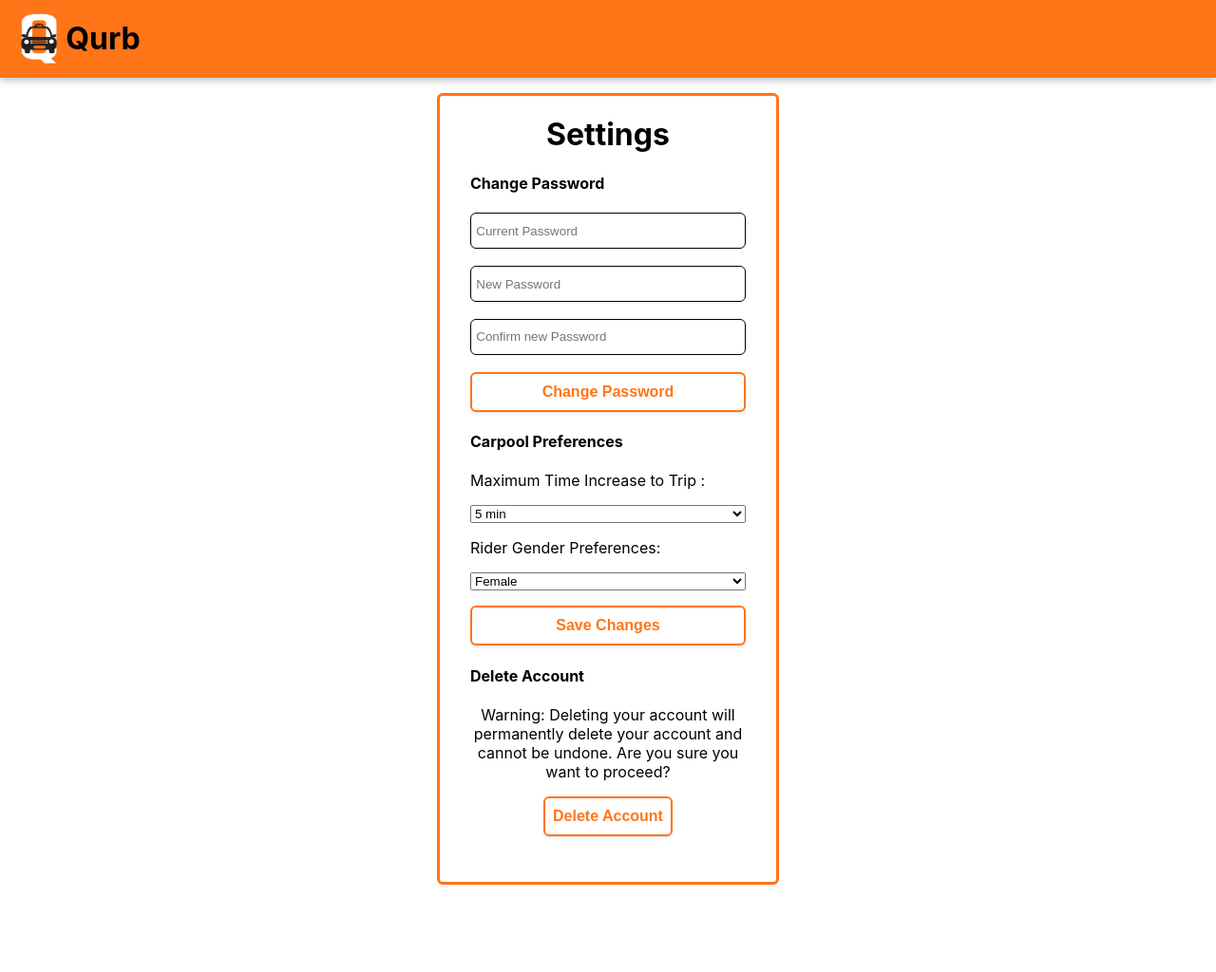
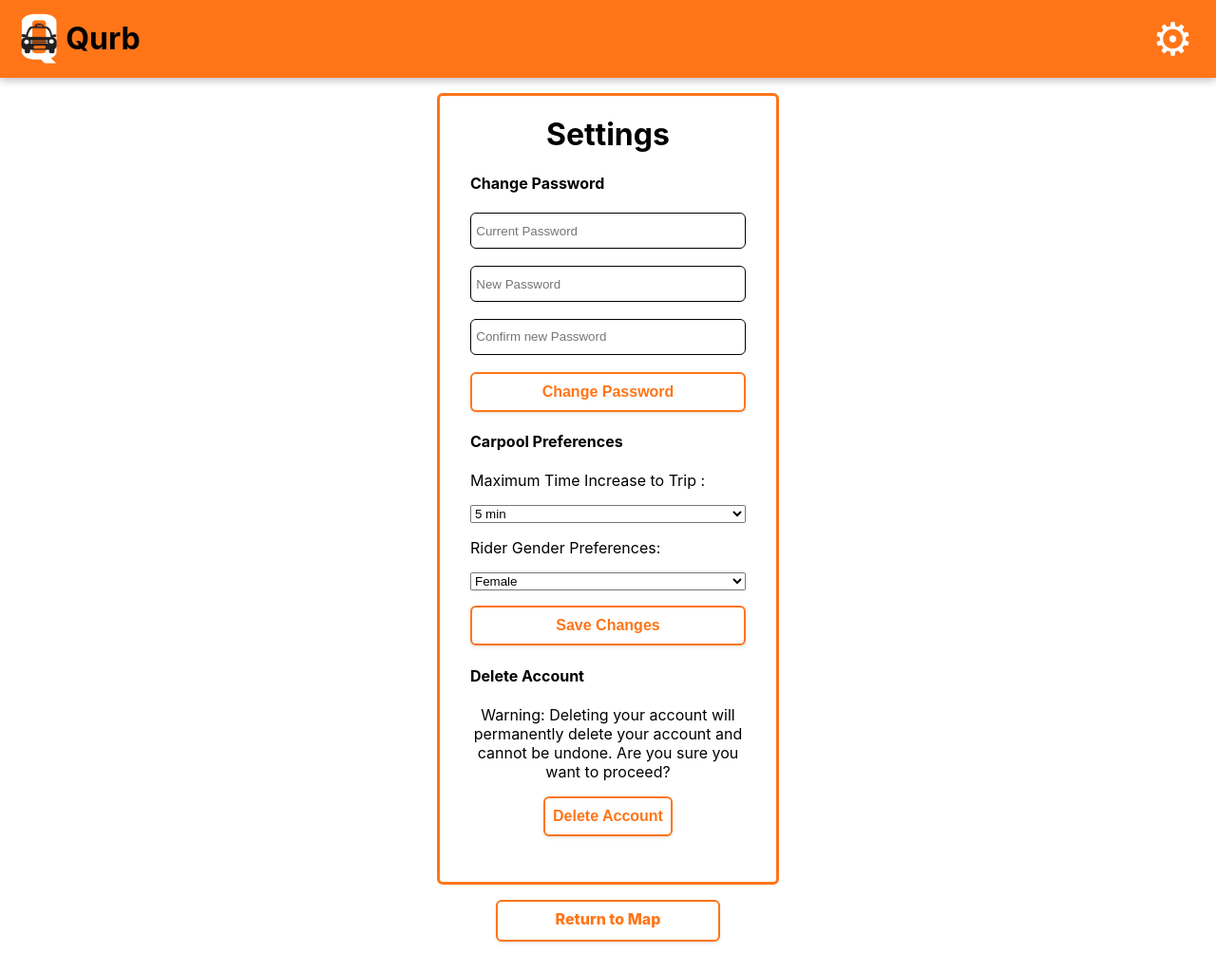
Before and after one commit to martinivnv/3a04-taxi-app, a React (Create React App) app in the folder client/: page /settings in a window 1280 px wide. Shown: the whole page at 95% size. Before the commit the page ends 948 px from the top, so only its background shows below. Built offline with nearby package versions, Linux system fonts and the light colour scheme.

Commit message:
Add link and functionality to account settings

```diff
--- a/client/src/components/accountsettings/AccountSettings.js
+++ b/client/src/components/accountsettings/AccountSettings.js
@@ -1,13 +1,19 @@
 import { useState } from "react";
 import PageTemplate from "../pageTemplate/PageTemplate";
+import { Link, useNavigate } from "react-router-dom";
 
 const AccountSettings = () => {
 	const [oldPass, setOldPass] = useState("");
 	const [newPass1, setNewPass1] = useState("");
 	const [newPass2, setNewPass2] = useState("");
+	const navigate = useNavigate();
 
 	const handleSubmit = (e) => {
 		e.preventDefault();
+		window.alert(`Password changed successfully!`);
+		setOldPass("");
+		setNewPass1("");
+		setNewPass2("");
 	};
 
 	const handleCurrPassChange = (e) => {
@@ -20,9 +26,15 @@ const AccountSettings = () => {
 		setNewPass2(e.target.value);
 	};
 
+	const handleChangeSettings = (e) => {
+		e.preventDefault();
+		window.alert(`Preferences changed successfully!`);
+	};
+
 	function confirmDelete() {
 		if (window.confirm("Are you sure you want to delete your account?")) {
 			window.alert("Account successfully deleted.");
+			navigate("/");
 		} else {
 			window.alert("Deletion cancelled.");
 		}
@@ -30,6 +42,7 @@ const AccountSettings = () => {
 
 	return (
 		<PageTemplate>
+			<div>
 				<div
 					style={{
 						borderStyle: "solid",
@@ -85,7 +98,7 @@ const AccountSettings = () => {
 
 						<h4 align="left">Carpool Preferences</h4>
 						<form
-						onSubmit={handleSubmit}
+							onSubmit={handleChangeSettings}
 							style={{ display: "flex", flexDirection: "column", gap: "1em" }}
 						>
 							<label align="left"> Maximum Time Increase to Trip :</label>
@@ -108,19 +121,23 @@ const AccountSettings = () => {
 						</form>
 						<h4 align="left">Delete Account</h4>
 						<label>
-						Warning: Deleting your account will permanently delete your account
-						and cannot be undone. Are you sure you want to proceed?
+							Warning: Deleting your account will permanently delete your
+							account and cannot be undone. Are you sure you want to proceed?
 						</label>
 						<p>
-						<button
-							type="submit"
-							onClick={confirmDelete}
-							style={{ fontSize: "1em" }}
-						>
+							<button onClick={confirmDelete} style={{ fontSize: "1em" }}>
 								Delete Account
 							</button>
 						</p>
 					</body>
+				</div>
+				<Link
+					to="/main"
+					className="looksLikeButton"
+					style={{ width: "60%", marginBottom: "2em" }}
+				>
+					Return to Map
+				</Link>
 			</div>
 		</PageTemplate>
 	);
--- a/client/src/components/main/MainPage.js
+++ b/client/src/components/main/MainPage.js
@@ -8,10 +8,6 @@ const MainPage = () => {
 
 	const handleDestinationChange = (e) => {
 		setDestination(e.target.value);
-	};
-
-	const handleSearchClicked = (e) => {
-		console.log(destination);
 	};
 
 	useEffect(() => {
--- a/client/src/components/navbar/NavBar.js
+++ b/client/src/components/navbar/NavBar.js
@@ -1,3 +1,4 @@
+import { Link } from "react-router-dom";
 import logo from "../../images/Qurb logo.png";
 
 const NavBar = () => {
@@ -11,6 +12,8 @@ const NavBar = () => {
 				flexDirection: "row",
 				backgroundColor: "#FF7518",
 				boxShadow: "rgba(0, 0, 0, 0.24) 0px 3px 8px",
+				justifyContent: "space-between",
+				alignItems: "center",
 			}}
 		>
 			<div
@@ -28,6 +31,19 @@ const NavBar = () => {
 				/>
 				<h1>Qurb</h1>
 			</div>
+			<div>
+				<Link
+					to="/settings"
+					style={{
+						textDecoration: "none",
+						fontSize: "3em",
+						color: "white",
+						marginRight: "0.5em",
+					}}
+				>
+					⚙
+				</Link>
+			</div>
 		</div>
 	);
 };
--- a/client/src/components/ridecompleted/RideCompleted.js
+++ b/client/src/components/ridecompleted/RideCompleted.js
@@ -10,6 +10,7 @@ const RideCompleted = () => {
 
 	const handleSubmit = (e) => {
 		e.preventDefault();
+		window.alert(`Thank you for rating ${otherRider}!`);
 	};
 
 	useEffect(() => {
@@ -27,21 +28,39 @@ const RideCompleted = () => {
 						borderColor: "#FF7518",
 						padding: "0 2em 2em 2em",
 						width: "290px",
-						marginTop: "10vh",
+						marginTop: "5vh",
 					}}
 					className="rounded-corners"
 				>
 					<h1>You have arrived at {destination}!</h1>
-					<p>
-						Thank you for riding with Qurb! We hope you had a great experience!
+					<p style={{ fontSize: "1.2em" }}>
+						Thank you for riding with{" "}
+						<span style={{ fontWeight: "bold" }}>Qurb</span>! We hope you had a
+						great experience!
 					</p>
 					<div style={{ lineHeight: 0.5 }}>
 						<h2>Calculated Price</h2>
-						<p>{fare}</p>
+						<p
+							style={{
+								color: "limegreen",
+								fontWeight: "bold",
+								fontSize: "1.5em",
+							}}
+						>
+							{fare}
+						</p>
 					</div>
 					<div style={{ lineHeight: 0.5 }}>
 						<h2>Points Earned: </h2>
-						<p>{points}</p>
+						<p
+							style={{
+								color: "limegreen",
+								fontWeight: "bold",
+								fontSize: "1.5em",
+							}}
+						>
+							{points}
+						</p>
 					</div>
 
 					<h2>Rate your fellow rider(s):</h2>
@@ -58,13 +77,7 @@ const RideCompleted = () => {
 							<option value="1">1 star</option>
 						</select>
 
-						<Link
-							to="/main"
-							className="looksLikeButton"
-							style={{ marginTop: "2em" }}
-						>
-							Submit
-						</Link>
+						<button type="submit">Submit</button>
 					</form>
 				</div>
 				<Link
```
Lines whose indentation alone changed are shown as unchanged.
